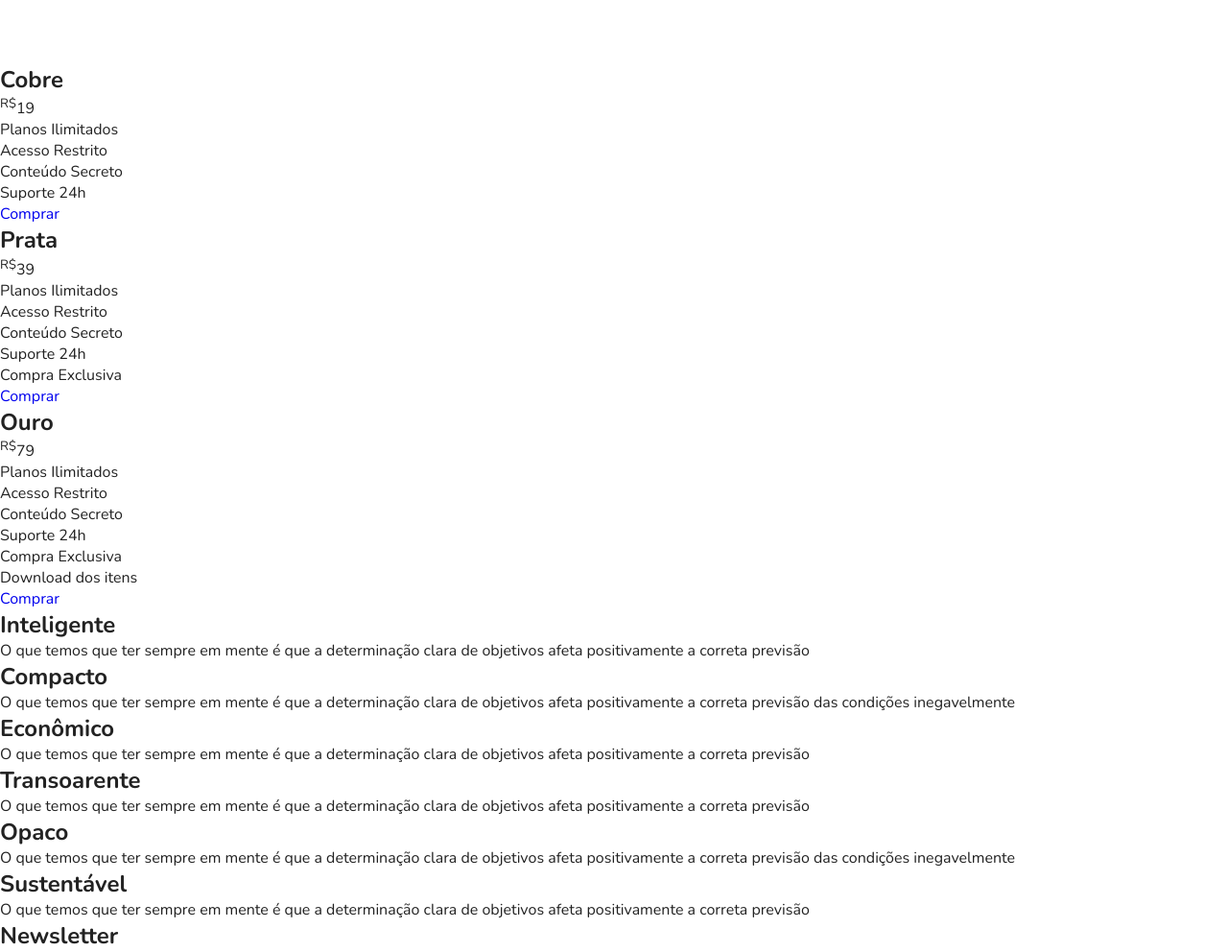
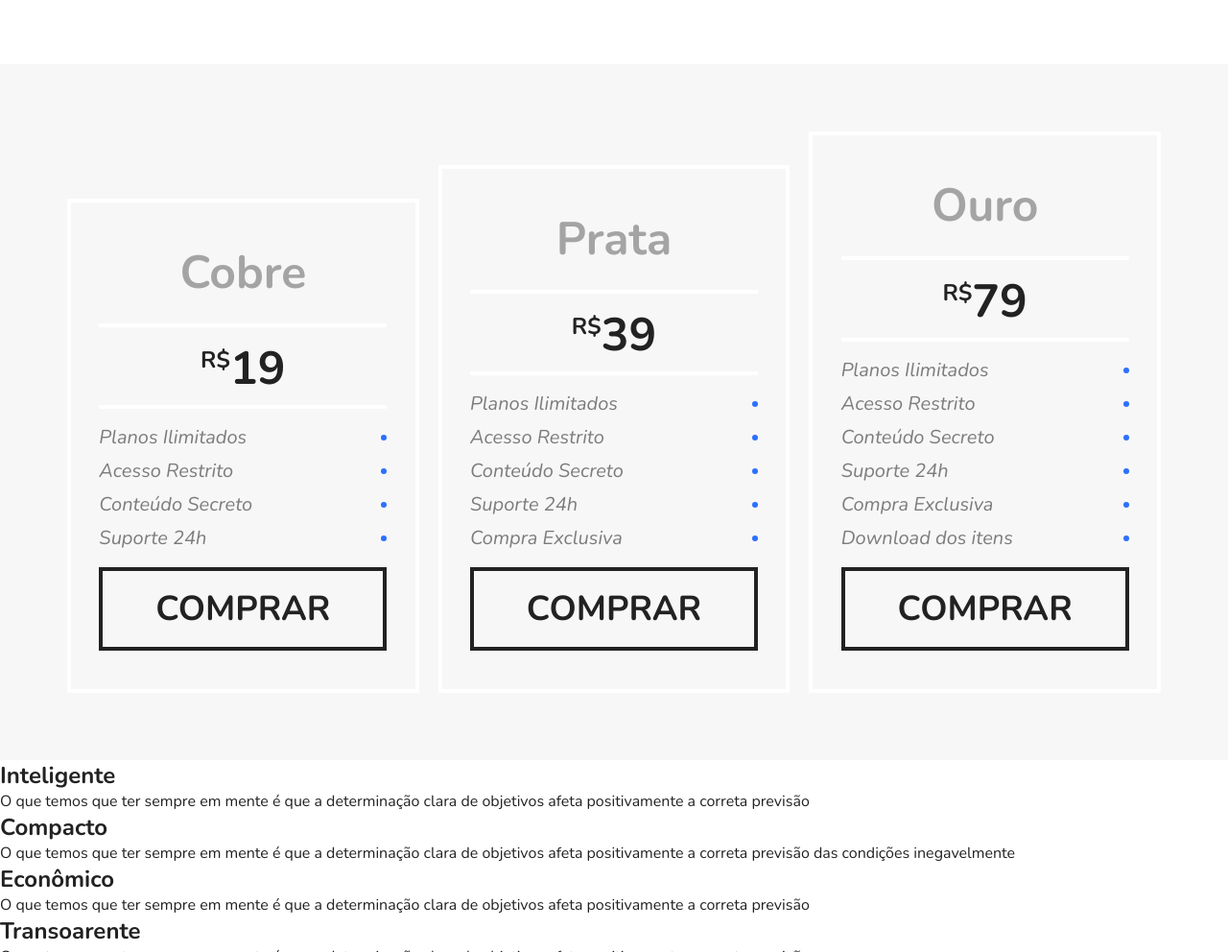
Before and after one commit to lucassodresa/css-flexbox, a plain HTML site: page index.html in a window 1280 px wide. Shown: the part 1754-2746 px from the top of the page at 96% size. Drawn offline with nearby package versions, Linux system fonts and the light colour scheme.

Commit message:
style price

```diff
--- a/css/style.css
+++ b/css/style.css
@@ -178,3 +178,95 @@ img {
 .blue {
   border-top: 8px solid #66d9eb;
 }
+
+/* Preco*/
+
+.preco {
+  background: #f7f7f7;
+  padding: 60px;
+  display: flex;
+  flex-wrap: wrap;
+  align-items: flex-end;
+}
+.preco-item {
+  flex: 1 1 300px;
+  border: 4px solid white;
+  padding: 20px;
+  margin: 10px;
+}
+
+.preco-item h2 {
+  font-size: 3em;
+  color: #a4a4a4;
+  text-align: center;
+  margin-top: 20px;
+}
+
+.preco-item span {
+  max-width: 300px;
+  margin: 20px auto;
+  display: block;
+  font-size: 3em;
+  text-align: center;
+  font-weight: bold;
+  padding: 10px 0 5px 0;
+  border-top: 4px solid white;
+  border-bottom: 4px solid white;
+}
+
+.preco-item sup {
+  font-size: 1.5rem;
+}
+
+.preco-item ul {
+  max-width: 300px;
+  margin: 20px auto;
+  font-size: 1.25em;
+  line-height: 1;
+  font-style: italic;
+  color: #7c7c7c;
+}
+
+.preco-item li {
+  display: flex;
+  align-items: center;
+  justify-content: space-between;
+  margin-bottom: 15px;
+}
+
+.preco-item li::after {
+  content: '';
+  margin-left: 5px;
+  height: 6px;
+  width: 6px;
+  border-radius: 50%;
+  background: #2c70ff;
+}
+
+.preco-item a {
+  max-width: 300px;
+  display: block;
+  margin: 20px auto;
+  border: 4px solid;
+  color: #222;
+  text-transform: uppercase;
+  font-weight: bold;
+  font-size: 2.25em;
+  padding: 15px 0;
+  text-align: center;
+}
+
+@media (max-width: 800px) {
+  .preco {
+    padding-left: 10px;
+    padding-right: 10px;
+  }
+
+  .preco .preco-item:nth-child(3) {
+    order: -2;
+  }
+
+  .preco .preco-item:nth-child(2) {
+    order: -1;
+  }
+}
```
